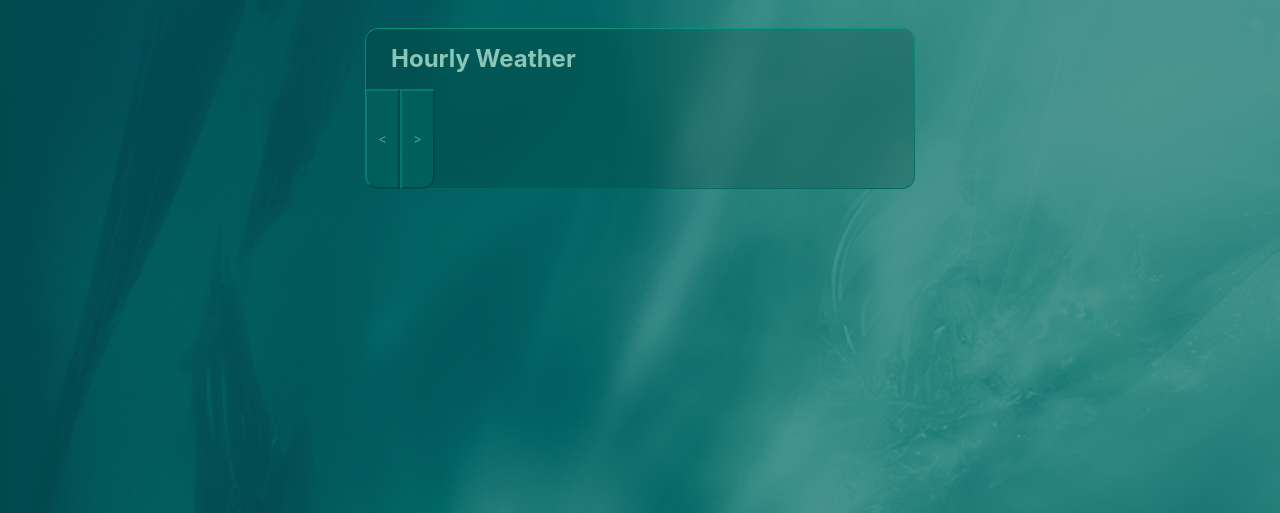
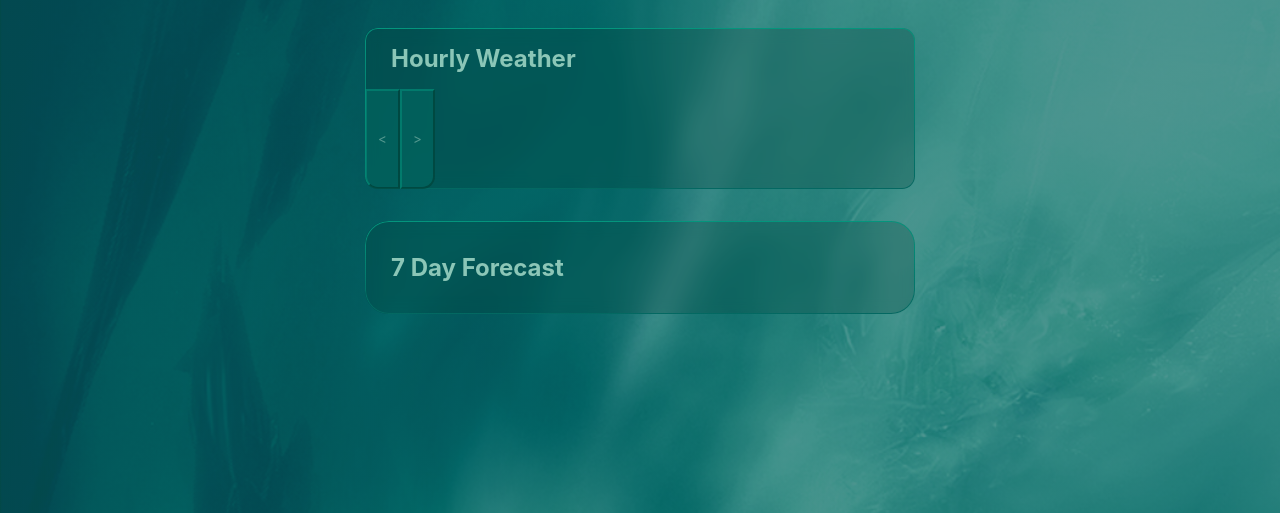
Before and after one commit to abbierm/weatherApp, a FastAPI app: template app/templates/weather_flex.html in a window 1280 px wide. Shown: the part 247-760 px from the top of the page. Run offline with FastAPI, Linux system fonts and the light colour scheme; the template is opened without the code that fills it, so the values that code supplies are empty; parts of the project's set-up code (start-up, migrations or seed data) failed here and were passed over.

Commit message:
added weekly weather card

```diff
--- a/app/static/style.css
+++ b/app/static/style.css
@@ -284,7 +284,7 @@ single-hour:last-child {
     border-bottom-right-radius: .8rem;
 }
 
-#hourly-title {
+.card-title {
     padding: 0px 10px;
     margin: 1rem;
 }
@@ -307,7 +307,48 @@ single-hour:last-child {
 }
 
 
+#weekly-card {
+    padding-left: 0px;
+    padding-right: 0px;
+}
 
+#weekly-title {
+    padding: 0px 10px;
+    margin: 1rem;
+}
+
+#weekly-weather-wrapper {
+    display: flex;
+    flex-direction: column;
+}
+
+.single-day-container {
+    display: flex;
+    flex-direction: row;
+    justify-content: space-around;
+    border: .5px solid hsl(from var(--border-2) h s l / 0.1);
+    width: 100%;
+    align-items: center;
+}
+
+.day-date-box {
+    display: flex;
+    flex-direction: column;
+    justify-content: center;
+    text-align: center;
+    align-items: center;
+}
+
+.highs-lows-container {
+    display: flex;
+    flex-direction: row;
+    padding-right: 15px;
+}
+
+.high-temp {
+    font-weight: 600;
+    font-size: 1.1rem;
+}
 
 
 
--- a/app/templates/weather_flex.html
+++ b/app/templates/weather_flex.html
@@ -50,7 +50,7 @@ Weather for {{ info.location }}
 </div>
 
 <div class="card" id="hourly-card">
-	<h2 id="hourly-title">Hourly Weather</h2>
+	<h2 class="card-title">Hourly Weather</h2>
 	<div id="hours-carousel-wrapper">
 		<button class="hourly-list-arrow-btn left-button" onClick="scrollCarousel(-1)">&lt;</button>
 		<div id="hours-carousel">
@@ -68,6 +68,30 @@ Weather for {{ info.location }}
 	</div>
 </div>
 
+<div class="card" id="weekly-card">
+	<h2 class="card-title">7 Day Forecast</h2>
+	<div id="weekly-weather-wrapper">
+		{% for i, day in info.daily.items() %}
+		<div class="single-day-container">
+			<div class="day-date-box">
+				<div>
+					{{ day.day_name }}
+				</div>
+				<div>
+					{{day.month }} {{ day.day }}
+				</div>
+			</div>
+			<div>
+				{{ day.icon|safe }}
+			</div>
+			<div class="highs-lows-container">
+				<div class="temp high-temp" data-name="{{ day.high|round|int }}"></div>&nbsp;&nbsp;<div class="temp" data-name="{{ day.low|round|int }}"></div>
+			</div>
+		</div>
+		{% endfor %}
+	</div>
+</div>
+
 
 
 
--- a/app/website/routes.py
+++ b/app/website/routes.py
@@ -32,7 +32,7 @@ class LocationForm(BaseModel):
         cls,
         location: str = Form(...)
     ):
-        """Turns location input into string formatted for api query"""
+        # Turns location input into string formatted for api query
         parsed_location = location.replace(", ", "+").replace(" ", "+")
         return cls(location=location, parsed_location=parsed_location)
 
```
